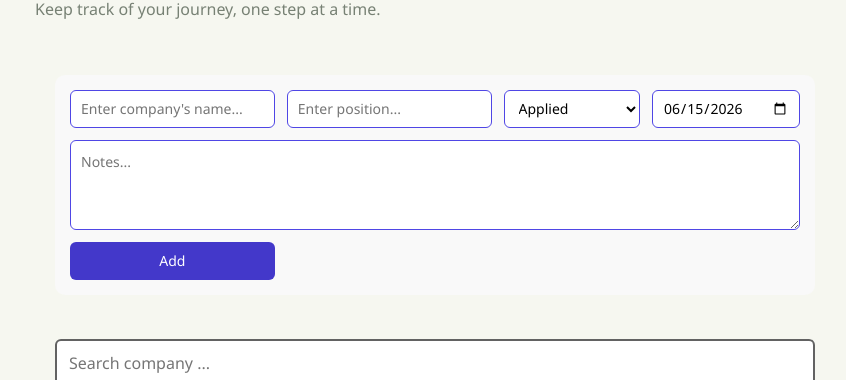
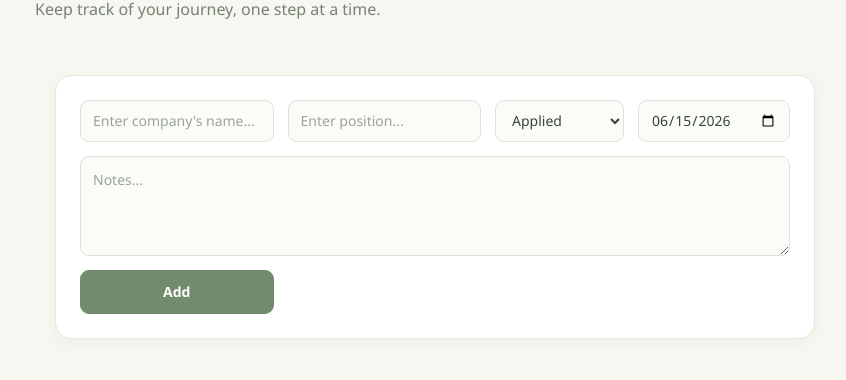
Before and after one commit to HanKwan/Job-application-tracker, a React (Vite) app in the folder frontend/: page / in a window 1280 px wide. Shown: the part 132-512 px from the top of the page, without its empty margins (205-1051 px from the left). Built offline with nearby package versions, Linux system fonts and the light colour scheme; no server answers.

Commit message:
modified: update AppForm.css

```diff
--- a/frontend/src/css/AppForm.css
+++ b/frontend/src/css/AppForm.css
@@ -1,86 +1,102 @@
+
 .app-form {
     display: grid;
     grid-template-columns: 1.5fr 1.5fr 1fr 1fr;
-    gap: 12px;
+    gap: 14px;
 
     width: 100%;
-    max-width: 900px;
-    margin: 0 auto 20px auto;
+    max-width: 800px;
+    margin: 0 auto 28px;
+    padding: 24px;
 
-    background: #f9f9f9;
-    border-radius: 10px;
-    padding: 15px;
+    background: #ffffff;
+    border: 1px solid #e4e9df;
+    border-radius: 16px;
+    box-shadow: 0 4px 16px rgba(52, 70, 56, 0.04);
+
     box-sizing: border-box;
 }
 
-/* Inputs */
+/* Inputs, select, textarea, and button */
 .app-form input,
 .app-form select,
 .app-form textarea,
 .app-form button {
     width: 100%;
+    font: inherit;
     font-size: 14px;
-    border-radius: 6px;
+    border-radius: 9px;
     box-sizing: border-box;
 }
 
-/* Input height */
+/* Inputs and select */
 .app-form input,
 .app-form select {
-    height: 38px;
-    padding: 0 10px;
+    height: 42px;
+    padding: 0 12px;
 }
 
-/* Textarea */
+.app-form input,
+.app-form select,
 .app-form textarea {
-    min-height: 90px;
-    padding: 10px;
+    color: #344638;
+    background: #fbfcf8;
+    border: 1px solid #dce3d6;
+    outline: none;
+    transition: border-color 0.2s, box-shadow 0.2s;
+}
+
+/* Placeholder text */
+.app-form input::placeholder,
+.app-form textarea::placeholder {
+    color: #9aa596;
+}
+
+/* Focus: only applies while using a field */
+.app-form input:focus,
+.app-form select:focus,
+.app-form textarea:focus {
+    border-color: #8fa68a;
+    box-shadow: 0 0 0 3px rgba(143, 166, 138, 0.16);
+}
+
+/* Notes field */
+.app-form textarea {
+    min-height: 100px;
+    padding: 12px;
     resize: vertical;
     grid-column: 1 / -1;
 }
 
-/* Inputs + Select + Textarea */
-.app-form input,
-.app-form select,
-.app-form textarea {
-    border: 1px solid #ccc;
-    background: white;
+/* Submit button */
+.app-form button {
+    min-height: 42px;
+    padding: 10px 16px;
+    border: 1px solid #718b6c;
+    background: #718b6c;
+    color: #ffffff;
+    font-weight: 600;
+    cursor: pointer;
+    transition: background 0.2s, transform 0.2s;
 }
 
-/* Focus */
-.app-form input,
-.app-form select,
-.app-form textarea {
-    outline: none;
-    border-color: #4f46e5;
+.app-form button:hover {
+    background: #5d7658;
 }
 
-/* Button */
-.app-form button {
-    height: 38px;
-    border: none;
-    background: #4f46e5;
-    color: white;
-    cursor: pointer;
-    transition: 0.2s;
-}
-
-.app-form button {
-    background: #4338ca;
+.app-form button:active {
+    transform: translateY(1px);
 }
 
 /* Mobile */
 @media (max-width: 755px) {
     .app-form {
         grid-template-columns: 1fr;
-        padding: 12px;
+        gap: 12px;
+        padding: 16px;
     }
 
     .app-form textarea {
         grid-column: auto;
     }
-
-    .app-form button {
-        width: 100%;
-    }
 }
```
